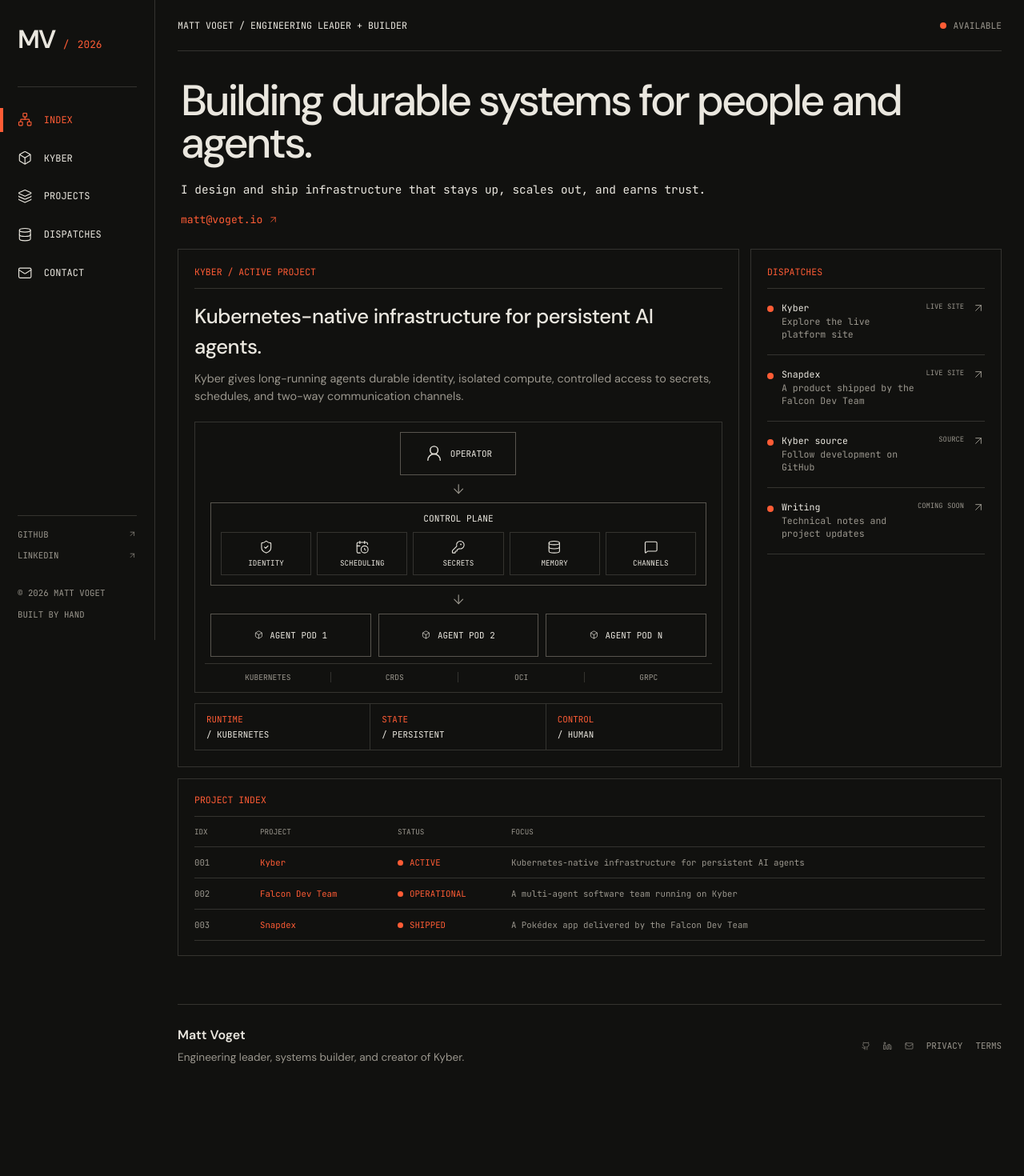
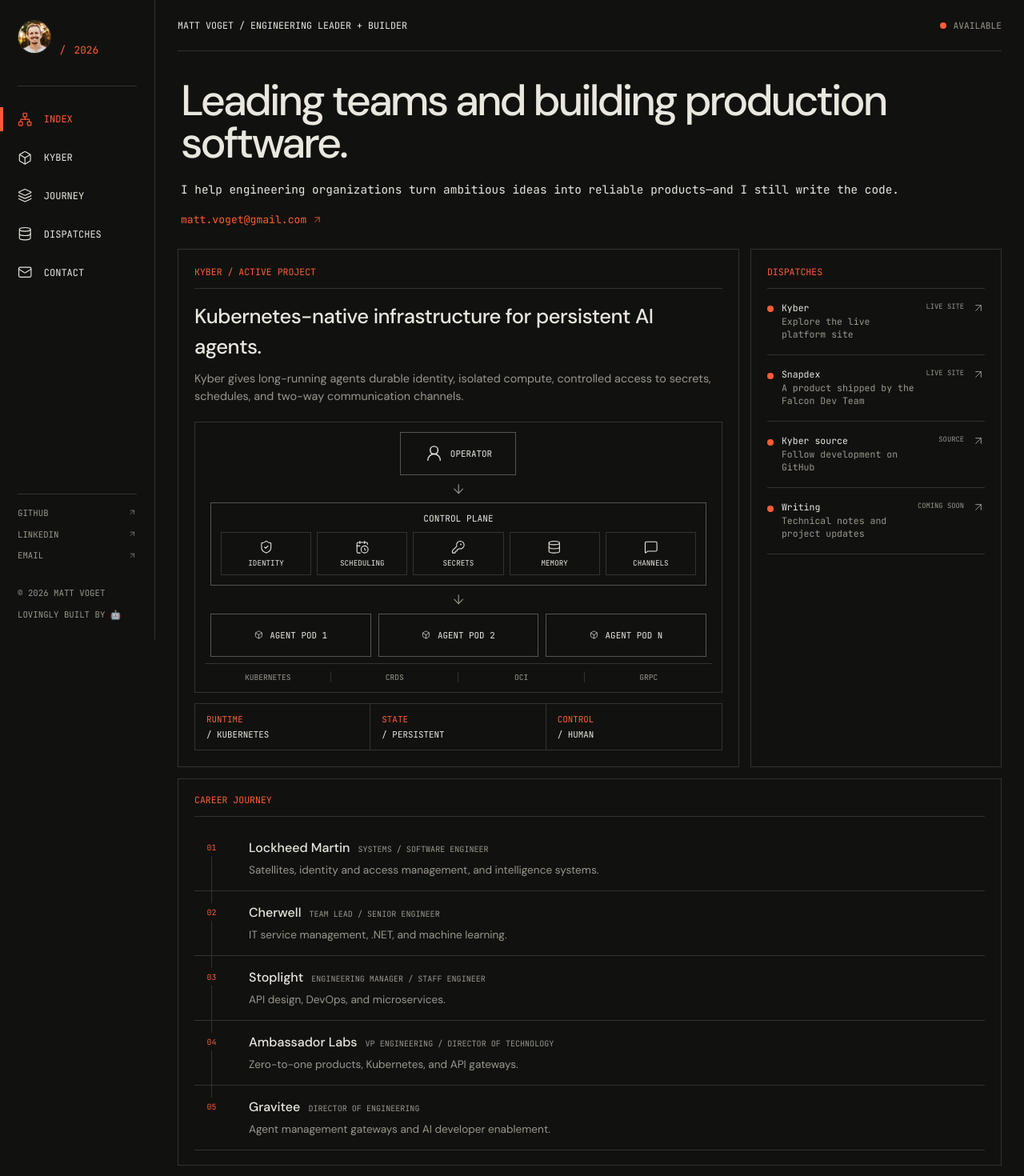
Before and after one commit to matty-v/voget-io, a React (Vite) app: page / in a window 1280 px wide. Shown: the top 1470 px of the page at 80% size. Before the commit the page ends 1372 px from the top, so only its background shows below. Built offline with nearby package versions, Linux system fonts and the light colour scheme.

Commit message:
feat: personalize homepage and add career journey

```diff
--- a/index.html
+++ b/index.html
@@ -2,7 +2,7 @@
 <html lang="en">
   <head>
     <meta charset="UTF-8" />
-    <link rel="icon" type="image/svg+xml" href="/favicon.svg" />
+    <link rel="icon" type="image/jpeg" href="/profile.jpeg" />
     <meta name="viewport" content="width=device-width, initial-scale=1.0" />
     <link rel="preconnect" href="https://fonts.googleapis.com">
     <link rel="preconnect" href="https://fonts.gstatic.com" crossorigin>
--- a/src/App.tsx
+++ b/src/App.tsx
@@ -3,10 +3,12 @@
 
 type Navigate = (event: React.MouseEvent<HTMLAnchorElement>, path: string) => void
 
-const projects = [
-  { index: '001', name: 'Kyber', status: 'active', focus: 'Kubernetes-native infrastructure for persistent AI agents', href: '#kyber' },
-  { index: '002', name: 'Falcon Dev Team', status: 'operational', focus: 'A multi-agent software team running on Kyber', href: '#dispatches' },
-  { index: '003', name: 'Snapdex', status: 'shipped', focus: 'A Pokédex app delivered by the Falcon Dev Team', href: 'https://snapdex.ai' },
+const career = [
+  { company: 'Lockheed Martin', title: 'Systems / Software Engineer', detail: 'Satellites, identity and access management, and intelligence systems.' },
+  { company: 'Cherwell', title: 'Team Lead / Senior Engineer', detail: 'IT service management, .NET, and machine learning.' },
+  { company: 'Stoplight', title: 'Engineering Manager / Staff Engineer', detail: 'API design, DevOps, and microservices.' },
+  { company: 'Ambassador Labs', title: 'VP Engineering / Director of Technology', detail: 'Zero-to-one products, Kubernetes, and API gateways.' },
+  { company: 'Gravitee', title: 'Director of Engineering', detail: 'Agent management gateways and AI developer enablement.' },
 ]
 
 const dispatches = [
@@ -17,17 +19,17 @@
 ]
 
 function Brand() {
-  return <a className="brand" href="#top" aria-label="Matt Voget home"><strong>MV</strong><span>/</span><time>{new Date().getFullYear()}</time></a>
+  return <a className="brand" href="#top" aria-label="Matt Voget home"><img src="/profile.jpeg" alt="Matt Voget" /><span>/</span><time>{new Date().getFullYear()}</time></a>
 }
 
 function Sidebar() {
   return <aside className="sidebar" aria-label="Primary navigation">
     <Brand />
     <nav className="side-nav">
-      <a className="active" href="#top"><Network /> Index</a><a href="#kyber"><Box /> Kyber</a><a href="#projects"><Layers3 /> Projects</a><a href="#dispatches"><Database /> Dispatches</a><a href="mailto:matt.voget@gmail.com"><Mail /> Contact</a>
+      <a className="active" href="#top"><Network /> Index</a><a href="#kyber"><Box /> Kyber</a><a href="#journey"><Layers3 /> Journey</a><a href="#dispatches"><Database /> Dispatches</a><a href="mailto:matt.voget@gmail.com"><Mail /> Contact</a>
     </nav>
     <div className="side-footer">
-      <a href="https://github.com/matty-v" target="_blank" rel="noreferrer">GitHub <ArrowUpRight /></a><a href="https://www.linkedin.com/in/matthew-voget-47a225a1/" target="_blank" rel="noreferrer">LinkedIn <ArrowUpRight /></a><p>&copy; {new Date().getFullYear()} Matt Voget</p><span>Built by hand</span>
+      <a href="https://github.com/matty-v" target="_blank" rel="noreferrer">GitHub <ArrowUpRight /></a><a href="https://www.linkedin.com/in/matthew-voget-47a225a1/" target="_blank" rel="noreferrer">LinkedIn <ArrowUpRight /></a><a href="mailto:matt.voget@gmail.com">Email <ArrowUpRight /></a><p>&copy; {new Date().getFullYear()} Matt Voget</p><span>Lovingly built by 🤖</span>
     </div>
   </aside>
 }
@@ -37,7 +39,7 @@
   return <header className="mobile-header">
     <Brand /><span className="availability"><i /> Available</span>
     <button type="button" aria-label={open ? 'Close menu' : 'Open menu'} aria-expanded={open} onClick={() => setOpen(!open)}>{open ? <X /> : <Menu />}</button>
-    {open && <nav className="mobile-menu"><a href="#kyber" onClick={() => setOpen(false)}>Kyber</a><a href="#projects" onClick={() => setOpen(false)}>Projects</a><a href="#dispatches" onClick={() => setOpen(false)}>Dispatches</a><a href="mailto:matt.voget@gmail.com">Contact</a></nav>}
+    {open && <nav className="mobile-menu"><a href="#kyber" onClick={() => setOpen(false)}>Kyber</a><a href="#journey" onClick={() => setOpen(false)}>Journey</a><a href="#dispatches" onClick={() => setOpen(false)}>Dispatches</a><a href="mailto:matt.voget@gmail.com">Contact</a></nav>}
   </header>
 }
 
@@ -58,12 +60,12 @@
   </section>
 }
 
-function ProjectIndex() {
-  return <section className="project-index" id="projects"><header className="module-heading"><span>Project index</span></header><div className="project-table" role="table" aria-label="Projects"><div className="project-row project-labels" role="row"><span>Idx</span><span>Project</span><span>Status</span><span>Focus</span></div>{projects.map((project) => { const external = project.href.startsWith('http'); return <a className="project-row" role="row" key={project.index} href={project.href} target={external ? '_blank' : undefined} rel={external ? 'noreferrer' : undefined}><span>{project.index}</span><strong>{project.name}</strong><span className="project-status"><i />{project.status}</span><span>{project.focus}</span></a> })}</div></section>
+function CareerJourney() {
+  return <section className="project-index" id="journey"><header className="module-heading"><span>Career journey</span></header><ol className="career-list">{career.map((beat, index) => <li key={beat.company}><span className="career-index">0{index + 1}</span><div><p><strong>{beat.company}</strong><span>{beat.title}</span></p><p>{beat.detail}</p></div></li>)}</ol></section>
 }
 
 function Home() {
-  return <><Sidebar /><MobileHeader /><main className="site-main" id="top"><div className="identity-line"><span>Matt Voget / Engineering leader + builder</span><span className="availability"><i /> Available</span></div><section className="hero"><h1>Building durable systems for people and agents.</h1><p>I design and ship infrastructure that stays up, scales out, and earns trust.</p><a href="mailto:matt.voget@gmail.com">matt@voget.io <ArrowUpRight /></a></section><KyberSection /><ProjectIndex /><footer className="site-footer"><div><strong>Matt Voget</strong><p>Engineering leader, systems builder, and creator of Kyber.</p></div><nav aria-label="Social and legal links"><a aria-label="GitHub" href="https://github.com/matty-v" target="_blank" rel="noreferrer"><Github /></a><a aria-label="LinkedIn" href="https://www.linkedin.com/in/matthew-voget-47a225a1/" target="_blank" rel="noreferrer"><Linkedin /></a><a aria-label="Email" href="mailto:matt.voget@gmail.com"><Mail /></a><a href="/privacy">Privacy</a><a href="/terms">Terms</a></nav></footer></main></>
+  return <><Sidebar /><MobileHeader /><main className="site-main" id="top"><div className="identity-line"><span>Matt Voget / Engineering leader + builder</span><span className="availability"><i /> Available</span></div><section className="hero"><h1>Leading teams and building production software.</h1><p>I help engineering organizations turn ambitious ideas into reliable products—and I still write the code.</p><a href="mailto:matt.voget@gmail.com">matt.voget@gmail.com <ArrowUpRight /></a></section><KyberSection /><CareerJourney /><footer className="site-footer"><div><strong>Matt Voget</strong><p>Engineering leader, systems builder, and creator of Kyber.</p></div><nav aria-label="Social and legal links"><a aria-label="GitHub" href="https://github.com/matty-v" target="_blank" rel="noreferrer"><Github /></a><a aria-label="LinkedIn" href="https://www.linkedin.com/in/matthew-voget-47a225a1/" target="_blank" rel="noreferrer"><Linkedin /></a><a aria-label="Email" href="mailto:matt.voget@gmail.com"><Mail /></a><a href="/privacy">Privacy</a><a href="/terms">Terms</a></nav></footer></main></>
 }
 
 function LegalPage({ title, onNavigate }: { title: 'Privacy Policy' | 'Terms and Conditions'; onNavigate: Navigate }) {
--- a/src/index.css
+++ b/src/index.css
@@ -11,7 +11,7 @@
 button { color:inherit; }
 svg { width:1em; height:1em; stroke-width:1.5; }
 .brand { display:flex; align-items:baseline; gap:.65rem; font-family:'JetBrains Mono',monospace; }
-.brand strong { font-family:'DM Sans',sans-serif; font-size:2rem; letter-spacing:-.06em; }
+.brand img { width:42px; height:42px; object-fit:cover; border-radius:50%; border:1px solid var(--line); }
 .brand span,.brand time { color:var(--accent); font-size:.8rem; }
 .sidebar { position:fixed; inset:0 auto 0 0; width:194px; border-right:1px solid var(--line); padding:25px 22px; display:flex; flex-direction:column; background:var(--bg); z-index:5; }
 .side-nav { display:grid; gap:.45rem; margin-top:2.2rem; padding-top:1.25rem; border-top:1px solid var(--line); }
@@ -68,8 +68,18 @@
 .project-row:not(.project-labels):hover { color:var(--text); }
 .project-row strong { color:var(--accent); font-weight:400; }
 .project-labels { padding-top:13px; text-transform:uppercase; font-size:.58rem; }
-.project-status { display:flex; align-items:center; gap:.5rem; text-transform:uppercase; color:var(--accent); }
-.project-status i { width:7px; height:7px; }
+.career-list { list-style:none; margin:0; padding:12px 0 0; }
+.career-list li { position:relative; display:grid; grid-template-columns:52px 1fr; gap:16px; padding:15px 0; border-bottom:1px solid var(--line); }
+.career-list li::before { content:''; position:absolute; left:21px; top:0; bottom:0; width:1px; background:var(--line); }
+.career-list li:first-child::before { top:23px; }
+.career-list li:last-child::before { bottom:calc(100% - 23px); }
+.career-index { position:relative; z-index:1; display:grid; place-items:center; width:43px; height:22px; color:var(--accent); background:var(--bg); font:.62rem 'JetBrains Mono',monospace; }
+.career-list p { margin:0; }
+.career-list p:first-child { display:flex; align-items:baseline; gap:10px; flex-wrap:wrap; }
+.career-list strong { color:var(--text); font-weight:500; }
+.career-list p span,.career-list p:last-child { color:var(--muted); }
+.career-list p span { font:.63rem 'JetBrains Mono',monospace; text-transform:uppercase; }
+.career-list p:last-child { margin-top:.35rem; font-size:.85rem; }
 .site-footer { margin-top:60px; padding:26px 0 12px; border-top:1px solid var(--line); display:flex; justify-content:space-between; gap:20px; color:var(--muted); }
 .site-footer strong { color:var(--text); }
 .site-footer p { margin:.35rem 0 0; font-size:.85rem; }
@@ -82,7 +92,7 @@
 .legal-kicker { font:.7rem 'JetBrains Mono',monospace; text-transform:uppercase; }
 @media(max-width:1000px){ .kyber-section{grid-template-columns:1fr}.signal-list{display:grid;grid-template-columns:1fr 1fr;column-gap:18px} }
 @media(max-width:720px){
-  .sidebar{display:none}.mobile-header{position:sticky;top:0;z-index:10;height:72px;padding:0 20px;border-bottom:1px solid var(--line);background:rgba(17,17,15,.96);display:flex;align-items:center;justify-content:space-between}.mobile-header .brand strong{font-size:1.6rem}.mobile-header button{border:0;background:transparent;padding:8px;font-size:1.6rem}.mobile-menu{position:absolute;inset:72px 0 auto;display:grid;padding:14px 20px 24px;background:var(--bg);border-bottom:1px solid var(--line)}.mobile-menu a{padding:14px 0;border-bottom:1px solid var(--line);font:.8rem 'JetBrains Mono',monospace;text-transform:uppercase}
+  .sidebar{display:none}.mobile-header{position:sticky;top:0;z-index:10;height:72px;padding:0 20px;border-bottom:1px solid var(--line);background:rgba(17,17,15,.96);display:flex;align-items:center;justify-content:space-between}.mobile-header .brand img{width:40px;height:40px}.mobile-header button{border:0;background:transparent;padding:8px;font-size:1.6rem}.mobile-menu{position:absolute;inset:72px 0 auto;display:grid;padding:14px 20px 24px;background:var(--bg);border-bottom:1px solid var(--line)}.mobile-menu a{padding:14px 0;border-bottom:1px solid var(--line);font:.8rem 'JetBrains Mono',monospace;text-transform:uppercase}
   .site-main{margin:0;padding:0 20px 24px}.identity-line{display:none}.hero{padding:42px 2px 30px}.hero h1{font-size:clamp(2.65rem,13vw,4rem);line-height:1.02}.hero p{font-size:.82rem}.project-card,.signal,.project-index{padding:16px}.project-summary{font-size:.84rem}.capabilities{grid-template-columns:repeat(2,1fr)}.capabilities span:last-child{grid-column:1/-1}.agent-pods{grid-template-columns:1fr}.runtime-strip{grid-template-columns:repeat(2,1fr);row-gap:10px}.runtime-strip span:nth-child(2){border:0}.facts{grid-template-columns:1fr}.facts p{border-right:0;border-bottom:1px solid var(--line)}.facts p:last-child{border-bottom:0}.signal-list{display:block}.project-row{grid-template-columns:48px 1fr auto}.project-row>:last-child{grid-column:2/-1}.project-labels{display:none}.site-footer{flex-direction:column}.site-footer nav{flex-wrap:wrap}
 }
 @media(prefers-reduced-motion:reduce){html{scroll-behavior:auto}}
```
Also changed, not shown: design/systems-index-spec.md (+1 -1 lines), public/profile.jpeg (added), 1 other file (tests, documents, lock files or other folders).
